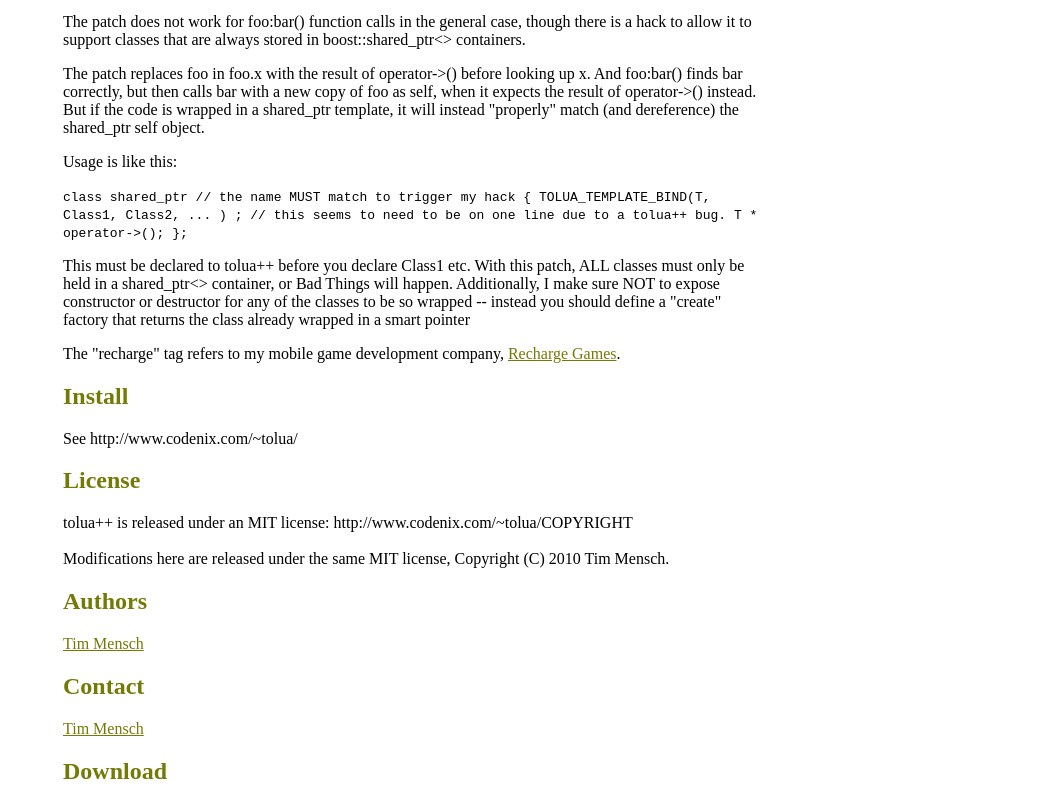
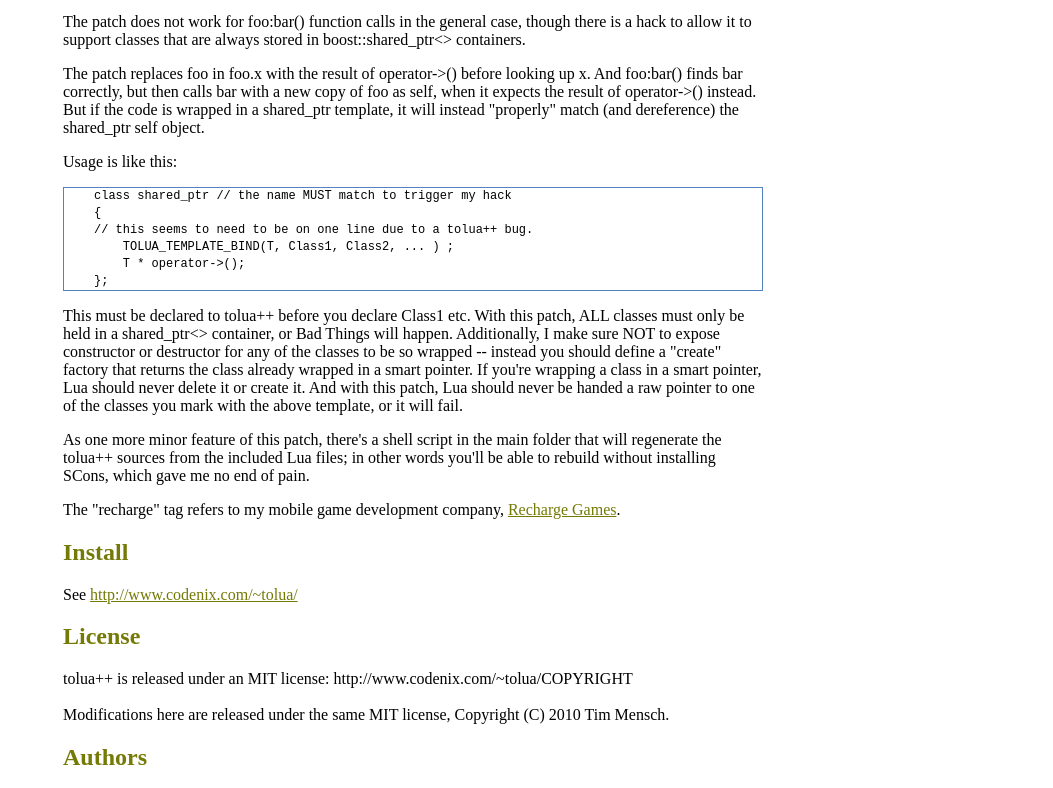
Before and after one commit to TimMensch/toluapp-recharge, a plain HTML site: page index.html in a window 1280 px wide. Shown: the part 320-1108 px from the top of the page, without its empty margins (227-1280 px from the left). Drawn offline with Linux system fonts and the light colour scheme.

Commit message:
Updated web site.

```diff
--- a/index.html
+++ b/index.html
@@ -29,6 +29,20 @@
 		pre { background: #000; color: #fff; padding: 15px;}
     hr { border: 0; width: 80%; border-bottom: 1px solid #aaa}
     .footer { text-align:center; padding-top:30px; font-style: italic; }
+   code {
+	display:block;
+	font: 1em 'Courier New', Courier, Fixed, monospace;
+	font-size : 75%;
+	color: #000;
+	background : #fff no-repeat left top;
+	overflow : auto;
+	text-align:left;
+	border : 1px solid #5581C0;
+	padding : 0px 20px 0 30px;
+	margin:1em 0 1em 0;
+	line-height:17px;
+	font-weight:normal!important;
+	}
 	</style>
 
 </head>
@@ -53,27 +67,33 @@
     </div>
 
     <p>This repository is primarily a copy of the tolua++ source available <a href='http://www.codenix.com/~tolua/'>here</a>,
-    updated to work with Visual Studio 2010, and with a patch that allows operator->() to work <b>ONLY UNDER VERY SPECIFIC CIRCUMSTANCE</b>. </p>
+    updated to work with Visual Studio 2010, and with a patch that allows operator->() to work <b>ONLY UNDER A VERY SPECIFIC CIRCUMSTANCE</b>. </p>
     <p>The patch does not work for foo:bar() function calls in the general case, though there is a hack to allow it to support classes that are
     always stored in boost::shared_ptr&lt;&gt; containers. </p>
     <p>The patch replaces foo in foo.x with the result of operator->() before looking up x. And foo:bar() finds bar correctly, but then calls
     bar with a new copy of foo as self, when it expects the result of operator->() instead. But if the code is wrapped in a shared_ptr template,
     it will instead "properly" match (and dereference) the shared_ptr self object.</p>
     <p>Usage is like this:</p>
-<tt>
-class shared_ptr // the name MUST match to trigger my hack
-{
-	TOLUA_TEMPLATE_BIND(T, Class1, Class2, ... ) ; // this seems to need to be on one line due to a tolua++ bug.
-	T * operator->();
-};
-</tt>
+<code>
+class shared_ptr // the name MUST match to trigger my hack<br/>
+{<br/>
+// this seems to need to be on one line due to a tolua++ bug.<br/>
+&nbsp;&nbsp;&nbsp;&nbsp;TOLUA_TEMPLATE_BIND(T, Class1, Class2, ... ) ; <br/>
+&nbsp;&nbsp;&nbsp;&nbsp;T * operator->();<br/>
+};<br/>
+</code>
     <p>This must be declared to tolua++ before you declare Class1 etc. With this patch, ALL classes must only be held in a
     shared_ptr&lt;&gt; container, or Bad Things will happen. Additionally, I make sure NOT to expose constructor or destructor
     for any of the classes to be so wrapped -- instead you should define a "create" factory that returns the class already
-    wrapped in a smart pointer</p>
+    wrapped in a smart pointer. If you're wrapping a class in a smart pointer, Lua should never delete it or create it.
+    And with this patch, Lua should never be handed a raw pointer to one of the classes you mark with the above template,
+    or it will fail.</p>
+
+    <p>As one more minor feature of this patch, there's a shell script in the main folder that will regenerate the tolua++ sources
+    from the included Lua files; in other words you'll be able to rebuild without installing SCons, which gave me no end of pain.</p>
 
     <p>The "recharge" tag refers to my mobile game development company, <a href="http://rechargegames.com">Recharge Games</a>.</p><h2>Install</h2>
-<p>See http://www.codenix.com/~tolua/</p>
+<p>See <a href='http://www.codenix.com/~tolua/'>http://www.codenix.com/~tolua/</a></p>
 <h2>License</h2>
 <p>tolua++ is released under an MIT license: http://www.codenix.com/~tolua/COPYRIGHT
 <br/><br/>
```
Also changed, not shown: 2 other files.
